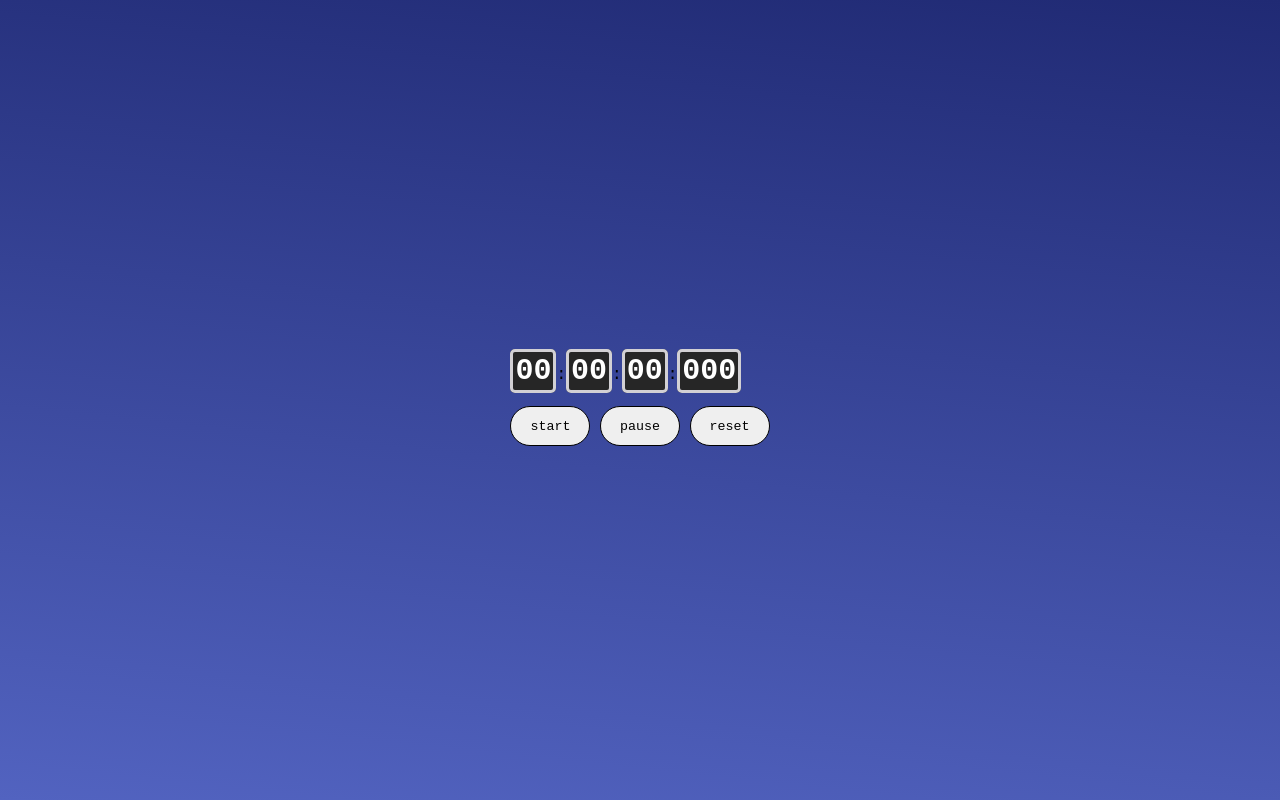
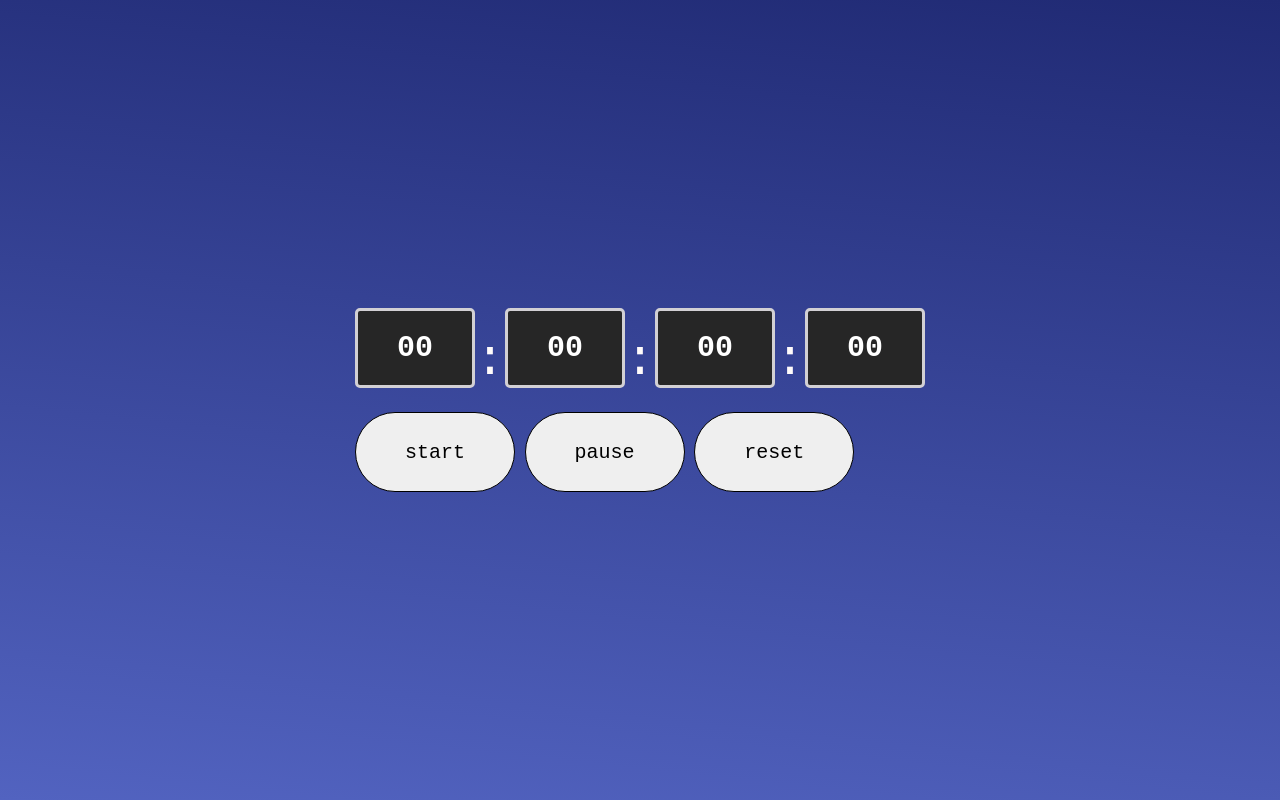
Before and after one commit to diegofmendes/cronometroEscolar, a plain HTML site: page index.html in a window 1280 px wide. Drawn offline with Linux system fonts and the light colour scheme; files that its build step writes are made by us from their sources.

Commit message:
updating the website
today we updated the site's css style

```diff
--- a/index.html
+++ b/index.html
@@ -24,15 +24,17 @@
 
 
     <form name="form_main">
-        <div>
-          <span id="hour">00</span>:<span id="minute">00</span>:<span id="second">00</span>:<span id="millisecond">000</span>
-        </div>
+        <section id="areaRelogio">
+          <div id="hour" class="formatoRelogio">00</div>:<div id="minute" class="formatoRelogio">00</div>:<div id="second" class="formatoRelogio">00</div>:<div id="millisecond" class="formatoRelogio">00</div>
+        </section>
 
-        <br />
 
-        <button type="button" name="start">start</button>
+     <div>
+      <button type="button" name="start">start</button>
         <button type="button" name="pause">pause</button>
         <button type="button" name="reset">reset</button>
+     </div>
+
       </form>
 
 
--- a/style.css
+++ b/style.css
@@ -7,12 +7,15 @@
 
 
 button{
-    width: 80px;
-    height: 40px;
+
+    align-items: center;
+    justify-content: center;
+    width: 160px;
+    height: 80px;
     border-radius: 100px;
     border: 1px solid;
     border-color: black;
-
+    font-size: 20px;
 
 }
 
@@ -29,25 +32,34 @@ body{
 
 
 }
-span{
+
+.formatoRelogio{
 
     background-color: #262626;
-    height: 50px;
-    width: 50px;
+    height: 80px;
+    width: 120px;
     border: 3px solid #d2d0d4;
+    border-radius: 5px;
     margin-bottom: 1.5rem;
     align-items: center;
-    border-radius: 5px;
     justify-content: center;
     font-weight: 600;
     font-size: 30px;
     color: #ffffff;
     padding: 2px;
+    text-align: center;
+    display: flex;
+}
 
+#areaRelogio{
+    align-items: center;
+    display: flex;
+    font-size: 50px;
+    color: rgb(255, 251, 251);
+}
 
-}
 button:hover{
 
 
-    background-color: #9f6bff;
+    background-color: #c6d0da;
 }
```
